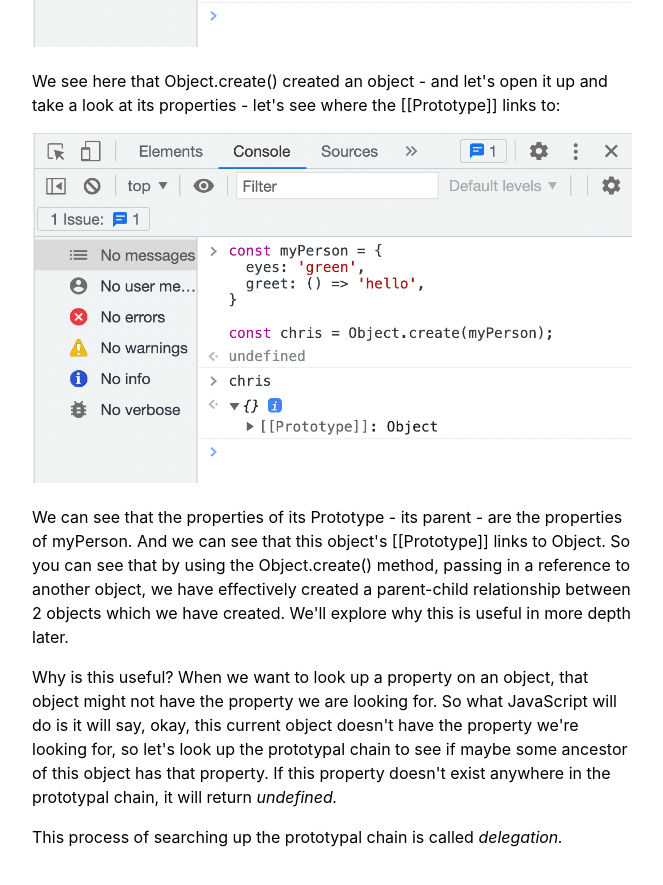
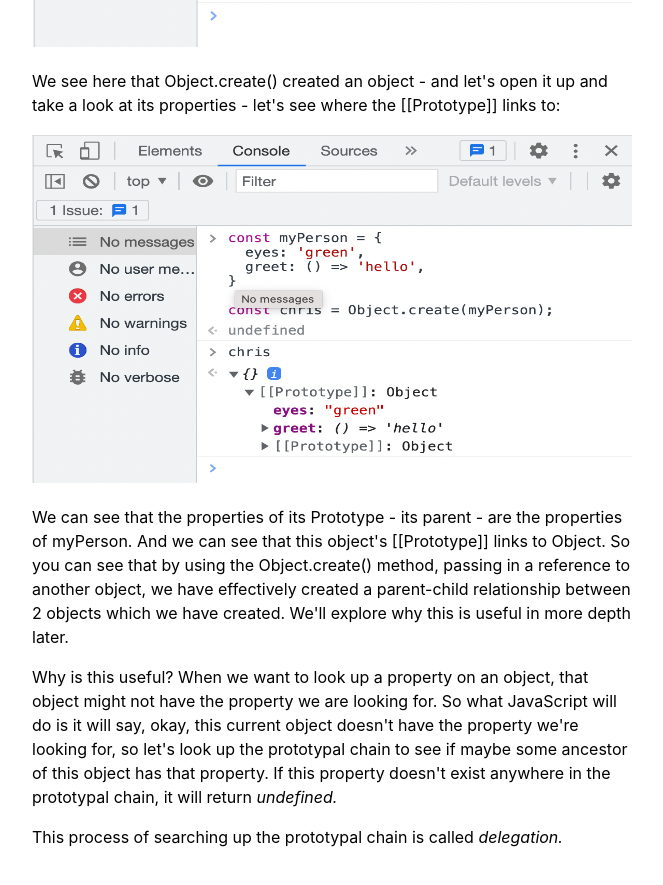
Before and after one commit to chriswillsflannery/chriswillsflannery, a Next.js app: page /posts/oop2PrototypeChain in a window 1280 px wide. Shown: the part 5060-5945 px from the top of the page, without its empty margins (0-663 px from the left). Built offline with nearby package versions, Linux system fonts and the light colour scheme.

Commit message:
resolve bugs

```diff
--- a/pages/posts/oop2PrototypeChain.tsx
+++ b/pages/posts/oop2PrototypeChain.tsx
@@ -14,9 +14,9 @@ import styles from '@/styles/Home.module.css';
 import useWindowSize from '@/hooks/useWindowSize';
 import { en } from '@/util/en';
 import { es } from '@/util/es';
-import dunderProto from '@/public/oop/dunderProto.jpg';
+import dunderProto from '@/public/oop/dunderproto.jpg';
 import ObjectArray from '@/public/oop/ObjectArray.jpg';
-import objectLiteral from '@/public/oop/objectLiteral.jpg';
+import objectLiteral from '@/public/oop/objectliteral.jpg';
 import myObjPrototype from '@/public/oop/myObjPrototype.jpg';
 import undefined from '@/public/oop/undefined.jpg';
 import propertiesofObject from '@/public/oop/propertiesofObject.jpg';
@@ -135,7 +135,7 @@ const IntroToGenerics: NextPage = () => {
           />
           {myLang.oop2[15]}
           <Image
-            src={chris}
+            src={chris2}
             alt="chris object"
             width={600}
             height={350}
```
